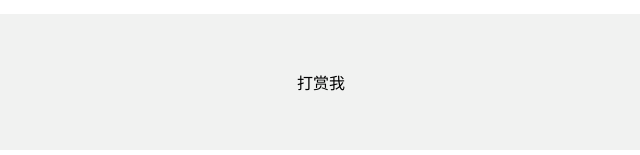
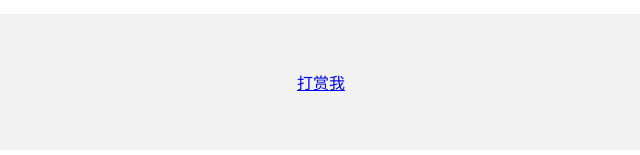
Before and after one commit to YENG0305/0035, a plain HTML site: page index.html in a window 1280 px wide. Shown: the part 1033-1188 px from the top of the page, 319-959 px from the left. Drawn offline with Linux system fonts and the light colour scheme.

Commit message:
Update index.html

```diff
--- a/index.html
+++ b/index.html
@@ -32,7 +32,7 @@
   text-align:center;
   padding:40px;
   ">
-
+  <a href="https://yeng0305.github.io/0305/">
   <p>打赏我</p>
   </div>
 </html>
```
